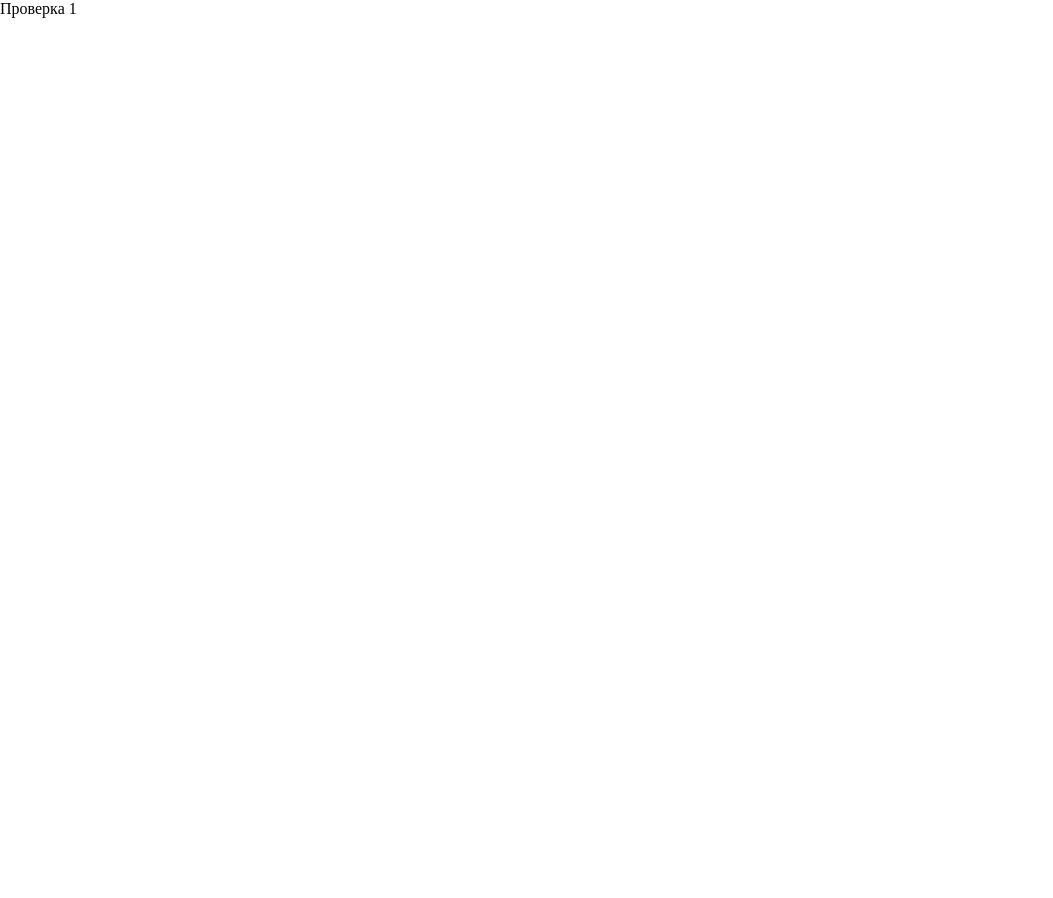
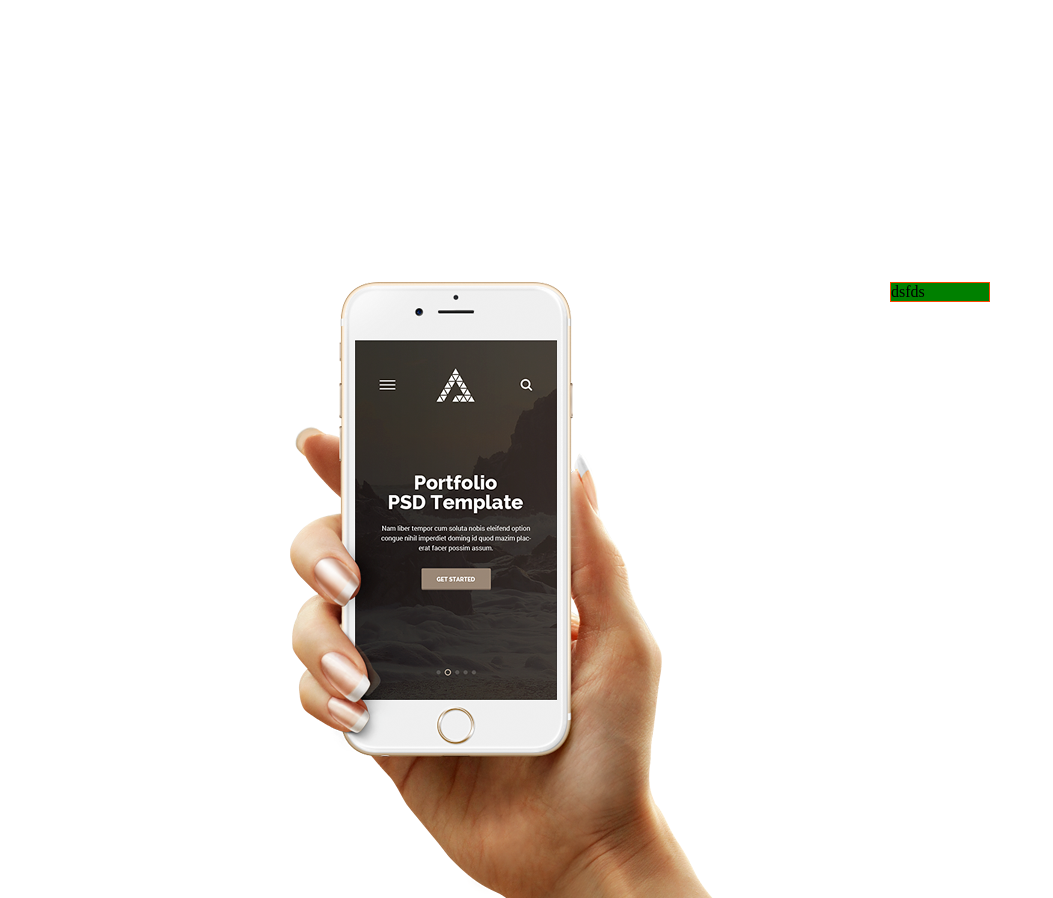
Before and after one commit to IvLeAl/Network1, a plain HTML site: page index.html in a window 1280 px wide. Shown: the whole page, without its empty margins (0-1053 px from the left). Before the commit the page ends 800 px from the top, so only its background shows below. Drawn offline with Linux system fonts and the light colour scheme.

Commit message:
06 commit

```diff
--- a/css/main.css
+++ b/css/main.css
@@ -12,10 +12,39 @@ body{
     box-sizing: border-box;
 }
 
-.clear {
+.clearfix:after,
+.clearfix:before{
+    content: " ";
+    display: table;
+}
+.clearfix:after {
     clear: both;
 }
 
+.header {
+    height: 282px;
+}
+
+.wrapper {
+    width: 700px;
+    margin: 0 auto;
+    background-color: #ffec5a;
+}
+.photo {
+    width: 423px;
+    height: 616px;
+    background-image: url("../img/iPhone in hand.png");
+    float: left;
+
+}
+
+
+.registration {
+    background-color: green;
+    border: solid 1px orangered;
+    width: 100px;
+    float: right;
+}
 /*.block {*/
     /*background-color: green;*/
     /*padding: 15px;*/
--- a/index.html
+++ b/index.html
@@ -6,9 +6,12 @@
     <link rel="stylesheet" href="css/main.css">
 </head>
 <body>
+
+    <div class="header"></div>
     <div class="wrapper">
+        <div class="photo"></div>
+        <div class="registration">dsfds</div>
 
-              Проверка 1
 
 
 
```
